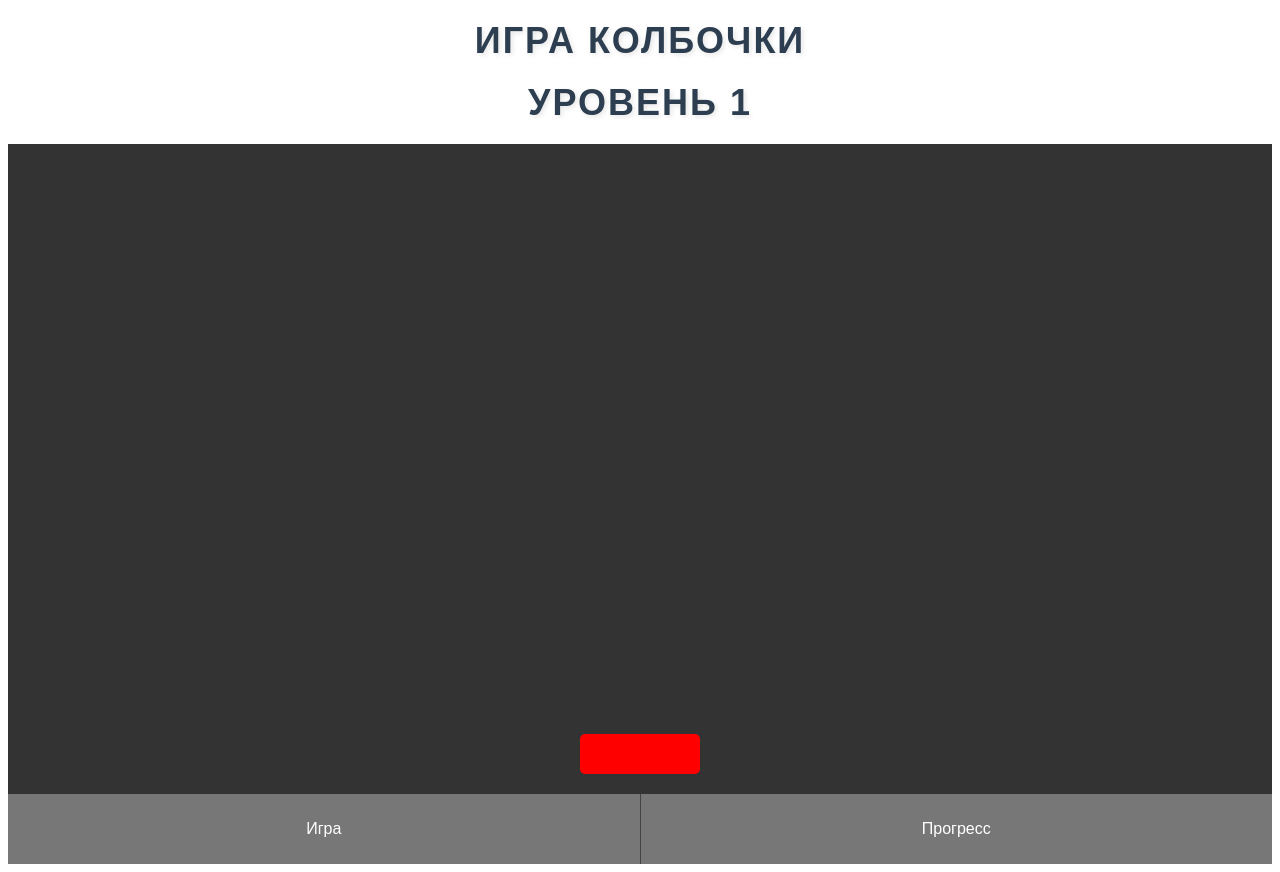
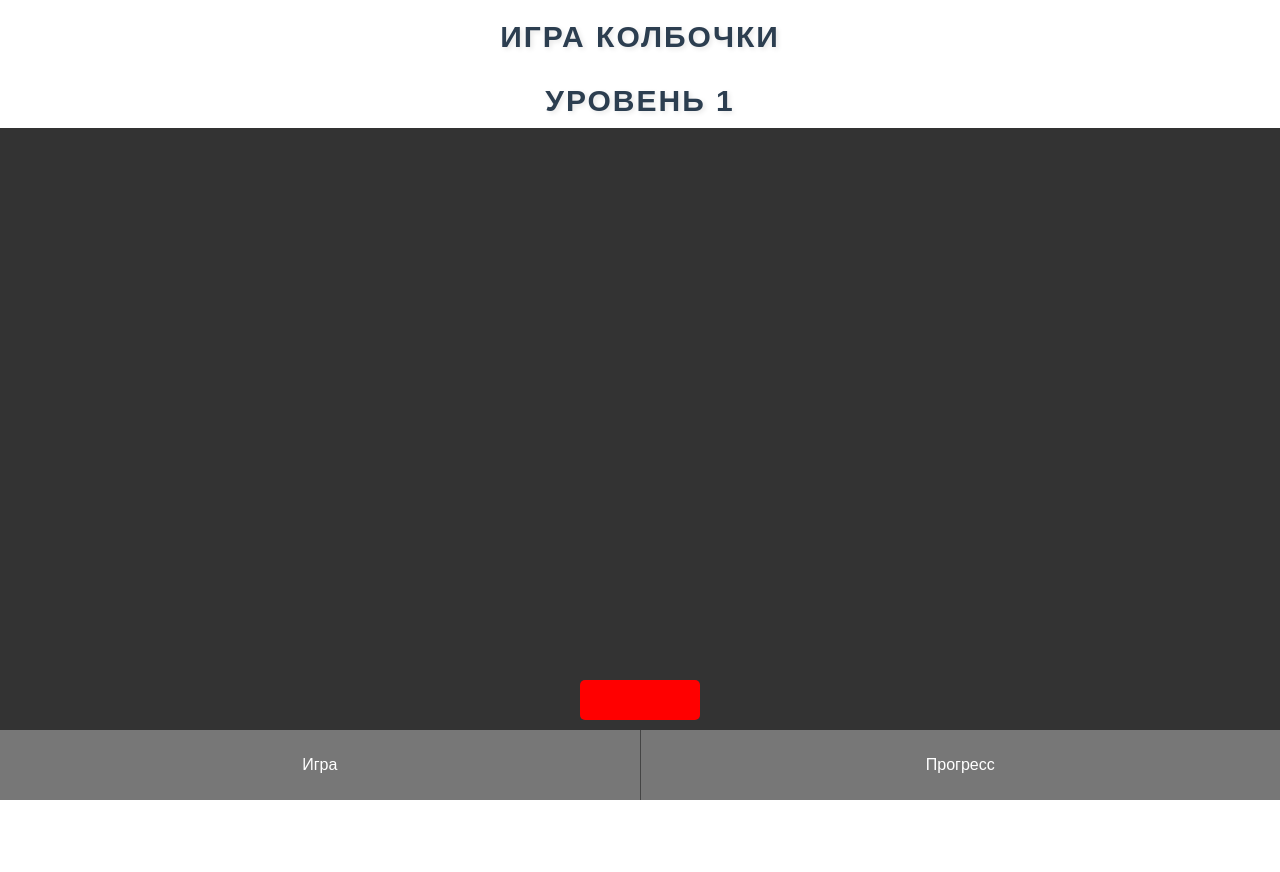
Before and after one commit to MaximymMax/TestWebApp, a plain HTML site: page index.html in a window 1280 px wide. After the commit the page ends 800 px from the top, so only its background shows below. Drawn offline with Linux system fonts and the light colour scheme; no server answers.

Commit message:
Update style.css

```diff
--- a/style.css
+++ b/style.css
@@ -1,3 +1,21 @@
+/* Общий стиль для страницы */
+body, html {
+  margin: 0;
+  padding: 0;
+  min-height: 790px; /* Минимальная высота страницы */
+  max-height: 900px; /* Максимальная высота страницы */
+  height: 100vh; /* Высота равна высоте окна браузера */
+  display: flex;
+  flex-direction: column; /* Вертикальная организация */
+}
+
+/* Верхняя часть страницы */
+h1, #NameLevel {
+  margin: 0;
+  padding: 10px 0;
+  text-align: center;
+}
+
 /* Простые стили для колбочек */
 .column {
   width: 40px;
@@ -18,12 +36,12 @@
 /* Центрирование заголовков */
 h1, h2 {
   text-align: center; /* Центрирование текста */
-  margin: 20px 0; /* Отступы сверху и снизу */
+  margin: 10px 0; /* Отступы сверху и снизу */
   font-family: 'Arial', sans-serif; /* Шрифт для заголовков */
 }
 
 h1 {
-  font-size: 36px; /* Размер шрифта для h1 */
+  font-size: 30px; /* Размер шрифта для h1 */
   color: #2c3e50; /* Цвет текста */
   font-weight: bold; /* Полужирный текст */
   text-transform: uppercase; /* Все буквы в верхнем регистре */
@@ -40,20 +58,33 @@ h2 {
 }
 
 #OuterSection {
-  width: 100%;
-  height: 650px;
+  flex: 1; /* Растягивается, чтобы занять все доступное пространство */
   background-color: #333;
-  display: flex; /* Flexbox контейнер */
-  justify-content: center; /* Центрируем по горизонтали */
-  align-items: center; /* Центрируем по вертикали */
+  display: flex; /* Используем Flexbox */
+  justify-content: center; /* Центрируем содержимое по горизонтали */
+  align-items: center; /* Центрируем содержимое по вертикали */
   position: relative;
+  padding: 5px 0; /* Уменьшенные отступы сверху и снизу */
+  box-sizing: border-box; /* Учитываем padding в высоте */
+  min-height: 300px; /* Минимальная высота */
 }
 
 #SectionGame {
-  display: flex;
-  flex-direction: column;
-  justify-content: center;
+  display: flex; /* Flexbox внутри SectionGame */
+  flex-direction: column; /* Вертикальное расположение */
+  justify-content: center; /* Центрируем содержимое внутри */
   align-items: center;
+  max-height: calc(100% - 60px); /* Ограничиваем высоту с учетом отступов */
+  width: 100%; /* Полная ширина */
+  overflow: hidden; /* Скрываем выходящее за пределы */
+  transform: scale(1); /* Базовое масштабирование */
+  transform-origin: center; /* Точка масштабирования — центр */
+}
+
+#SectionGame * {
+  max-width: 100%; /* Ограничиваем ширину всех вложенных элементов */
+  max-height: 100%; /* Ограничиваем высоту всех вложенных элементов */
+  overflow: hidden; /* Скрываем содержимое, выходящее за границы */
 }
 
 /* Добавим стиль для подсветки колбочек при их выборе */
@@ -62,23 +93,22 @@ h2 {
 }
 
 #BackButton {
-  position: absolute; /* Абсолютное позиционирование кнопки */
-  bottom: 20px; /* Отступ от нижней границы внешней секции */
-  left: 50%; /* Центрируем кнопку по горизонтали */
-  transform: translateX(-50%); /* Корректировка для точного центрирования */
-  border-radius: 10px; /* Скругленные углы */
+  position: absolute; /* Абсолютное позиционирование */
+  bottom: 10px; /* Фиксируем кнопку от нижнего края */
+  left: 50%; /* Центрируем по горизонтали */
+  transform: translateX(-50%); /* Точное центрирование */
   height: 40px;
   width: 120px;
-  font-size: 16px; /* Размер текста на кнопке */
-  background-color: red; /* Темно-серый фон */
-  color: white; /* Белый текст */
-  border: none; /* Убираем бордер */
-  border-radius: 5px; /* Скругленные углы кнопки */
-  cursor: pointer; /* Курсор при наведении */
+  background-color: red;
+  color: white;
+  font-size: 16px;
+  border: none;
+  border-radius: 5px;
+  cursor: pointer;
 }
 
 #BackButton:hover {
-  background-color: #777; /* Светлее при наведении */
+  background-color: #777;
 }
 
 #FooterSection {
```
